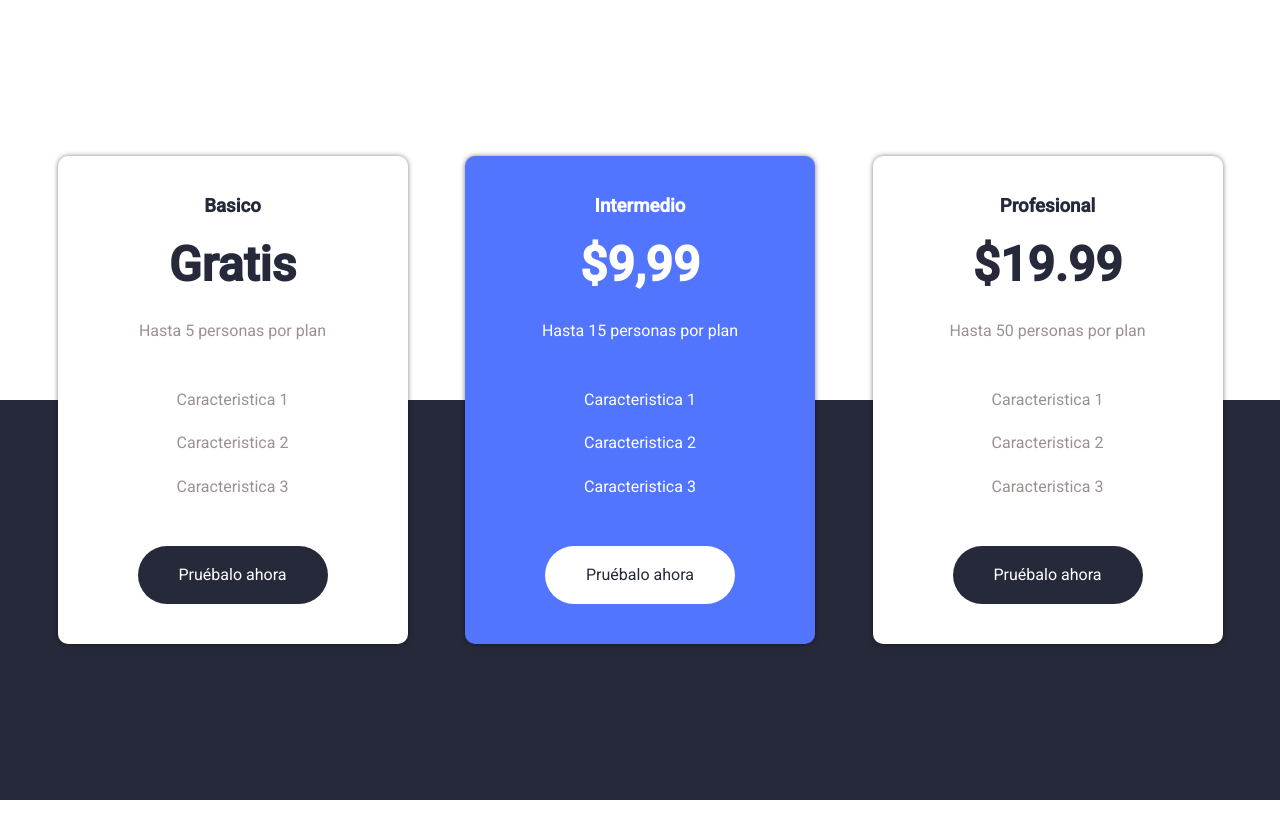
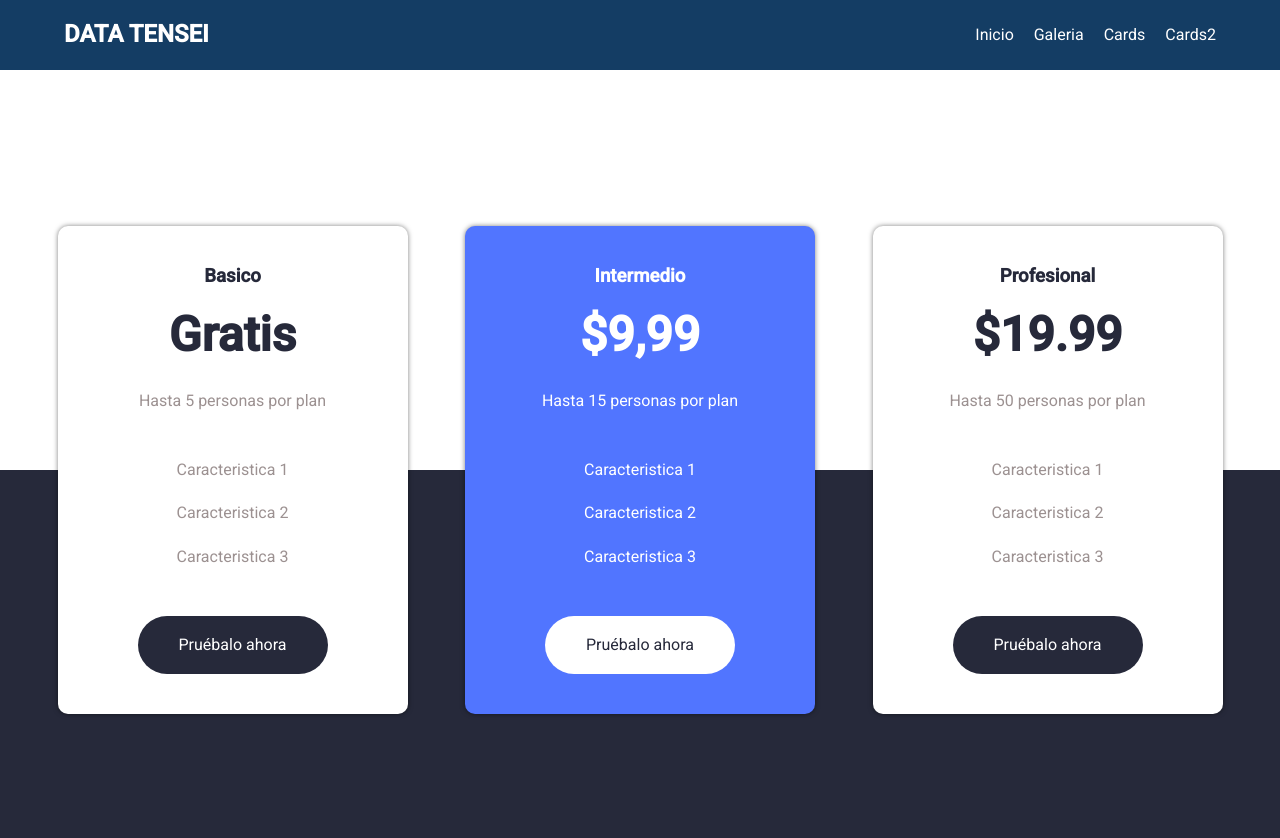
Before and after one commit to oswaldoecheverria/basic-flexbox, a plain HTML site: page cards2.html in a window 1280 px wide. Before the commit the page ends 800 px from the top, so only its background shows below. Drawn offline with Linux system fonts and the light colour scheme.

Commit message:
Colocando nav a card2

```diff
--- a/cards2.html
+++ b/cards2.html
@@ -11,6 +11,23 @@
 
 </head>
 <body>
+
+    <header class="hero">
+        <nav class="nav">
+            <section class="nav__container container">
+                <figure class="nav__logo">
+                    <h2 class="nav__title">DATA TENSEI</h2>
+                </figure>
+
+                <div class="nav__link">
+                    <a href="index.html" class="nav__link">Inicio</a>
+                    <a href="galeria.html" class="nav__link">Galeria</a>
+                    <a href="cards.html" class="nav__link">Cards</a>
+                    <a href="cards2.html" class="nav__link">Cards2</a>
+                </div>
+            </section>
+        </nav>
+    </header>
 
     <section class="card">
 
--- a/css/cards2.css
+++ b/css/cards2.css
@@ -4,11 +4,42 @@
     --color-price: #26293A ;
     --color-features: #9c9191;
     --color-boton: white;
+    --height-nav: 70px;
 }
 
 body{
     font-family: 'Roboto', sans-serif;
 }
+
+
+.container{
+    width: 90%;
+    max-width: 1200px;
+    margin: 0 auto;
+    overflow: hidden;
+}
+
+.nav{
+    background: #143d64;
+    height: var(--height-nav);
+    color: white;
+}
+
+.nav__container{
+    height: inherit;
+    display: flex;
+    justify-content: space-between;
+    align-items: center;
+}
+
+.nav__link{
+    color: white;
+    text-decoration: none;
+    margin-left: 1em;
+}
+
+
+/* section cards2*/
 
 .card{
     width: 100%;
```
